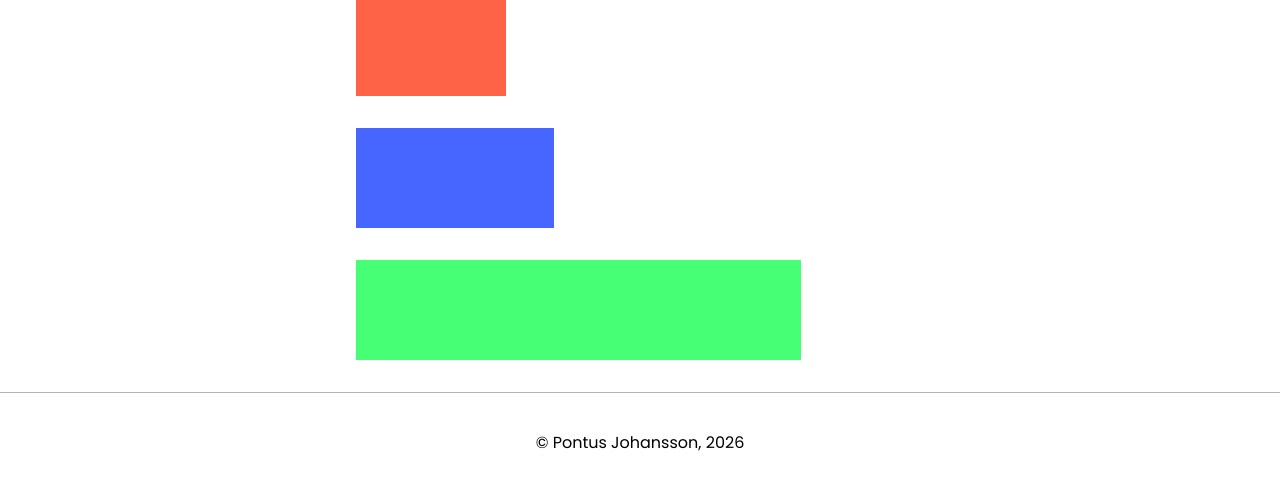
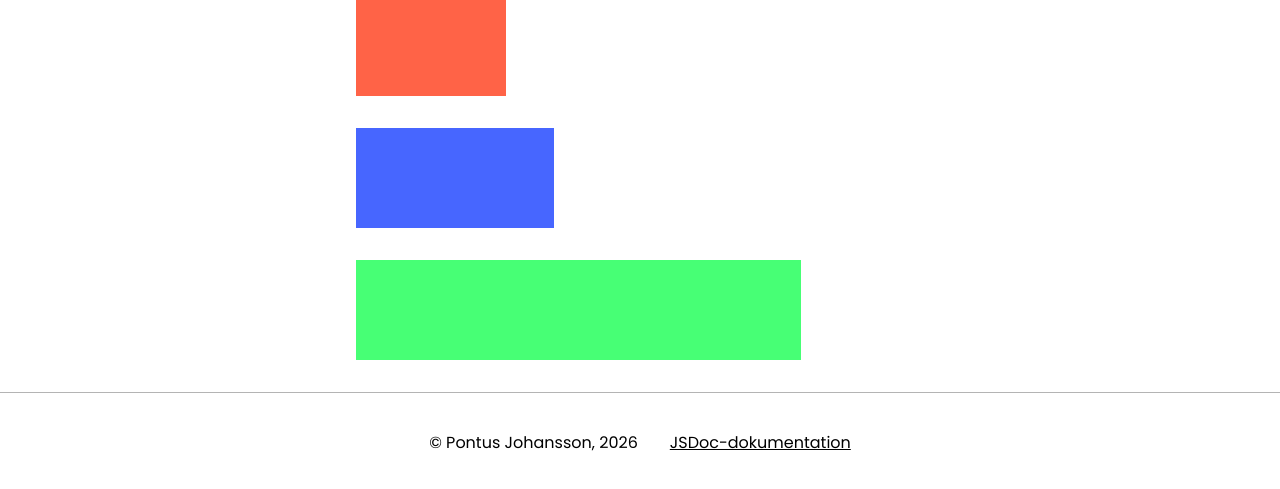
Before and after one commit to Punttt/vite-laboration3, a website built with Vite: page animering.html in a window 1280 px wide. Shown: the part 201-690 px from the top of the page. Built offline with nearby package versions, Linux system fonts and the light colour scheme.

Commit message:
lägger till länk till js docs i varje footer

```diff
--- a/animering.html
+++ b/animering.html
@@ -56,6 +56,7 @@
         <p>
           &copy; Pontus Johansson, 2026
         </p>
+        <a href="https://docs-vite-lab5.netlify.app/" target="_blank">JSDoc-dokumentation</a>
       </div>
     </footer>
     <script type="module" src="/src/js/main.js"></script>
--- a/src/css/_layout.scss
+++ b/src/css/_layout.scss
@@ -231,8 +231,8 @@ header nav {
 // Settings footer
 footer .container {
     display: flex;
-    flex-direction: column;
-    gap: 0.5rem;
+    gap: 2rem;
+    flex-wrap: wrap;
     justify-content: center;
     align-items: center;
     height: 100px;
```
Also changed, not shown: diagram.html (+1 -0 lines), karta.html (+1 -0 lines), sass.html (+1 -0 lines).
